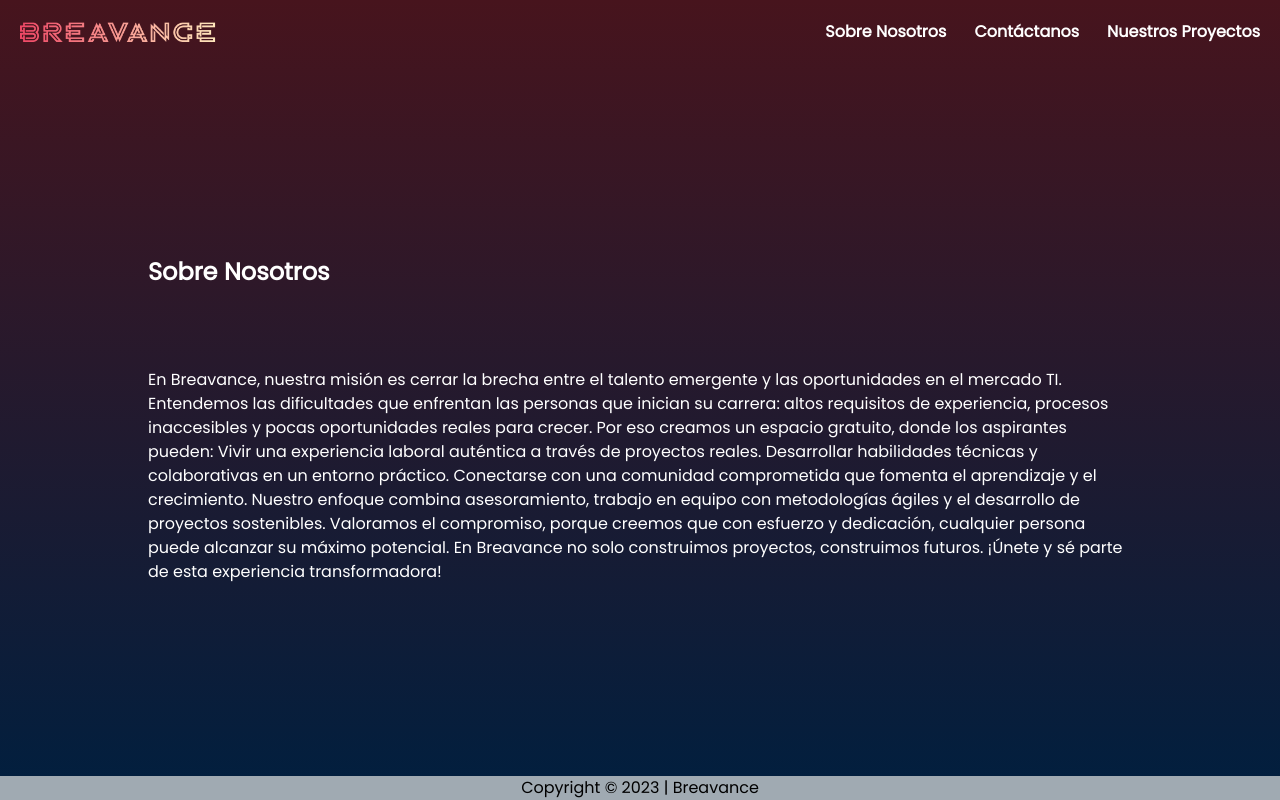
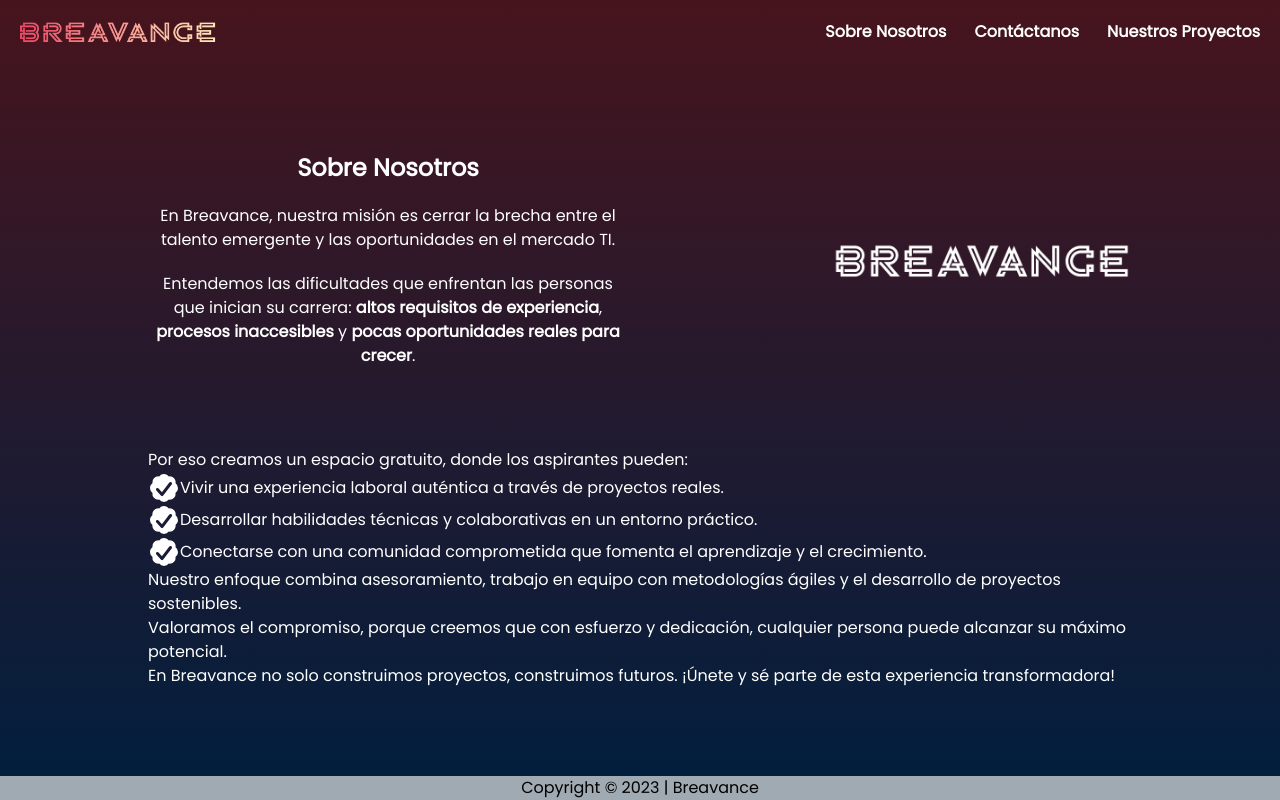
Before and after one commit to Breavance/Breavance, a Next.js app: page /sobre-nosotros in a window 1280 px wide. Built offline with nearby package versions, Linux system fonts and the light colour scheme.

Commit message:
style some items in sobre nosotros

```diff
--- a/app/sobre-nosotros/page.tsx
+++ b/app/sobre-nosotros/page.tsx
@@ -3,7 +3,6 @@
 export default function HomeSobreNosotros() {
   return (
     <div>
-      <h2 className="text-2xl font-bold pb-20">Sobre Nosotros</h2>
       <SobreNosotros />
     </div>
   );
--- a/components/Slides.tsx
+++ b/components/Slides.tsx
@@ -3,7 +3,7 @@
 export default function Slides() {
   return (
     <div>
-      <div className="md:flex pb-20 justify-between items-center md:flex-row-reverse">
+      <div className="md:flex pb-20 md:justify-between md:items-center md:flex-row-reverse">
         <Image
           alt="creatividad"
           src={"/Creatividad.png"}
@@ -23,7 +23,7 @@
         </div>
       </div>
 
-      <div className="md:flex pb-20 justify-between items-center">
+      <div className="md:flex pb-20 md:justify-between md:items-center">
         <Image
           alt="trabajo en equipo"
           src={"/Trabajo-en-Equipo.png"}
@@ -44,7 +44,7 @@
         </div>
       </div>
 
-      <div className="md:flex pb-20 justify-between md:flex-row-reverse">
+      <div className="md:flex pb-20 md:justify-between md:flex-row-reverse">
         <Image
           alt="innovación"
           src={"/Innovacion.png"}
--- a/components/SobreNosotros.tsx
+++ b/components/SobreNosotros.tsx
@@ -1,22 +1,76 @@
+import { CheckBadgeIcon } from "@heroicons/react/16/solid";
+import Image from "next/image";
+
 export default function SobreNosotros() {
   return (
-    <div>
-      <p>
-        En Breavance, nuestra misión es cerrar la brecha entre el talento
-        emergente y las oportunidades en el mercado TI. Entendemos las
-        dificultades que enfrentan las personas que inician su carrera: altos
-        requisitos de experiencia, procesos inaccesibles y pocas oportunidades
-        reales para crecer. Por eso creamos un espacio gratuito, donde los
-        aspirantes pueden: Vivir una experiencia laboral auténtica a través de
-        proyectos reales. Desarrollar habilidades técnicas y colaborativas en un
-        entorno práctico. Conectarse con una comunidad comprometida que fomenta
-        el aprendizaje y el crecimiento. Nuestro enfoque combina asesoramiento,
-        trabajo en equipo con metodologías ágiles y el desarrollo de proyectos
-        sostenibles. Valoramos el compromiso, porque creemos que con esfuerzo y
-        dedicación, cualquier persona puede alcanzar su máximo potencial. En
-        Breavance no solo construimos proyectos, construimos futuros. ¡Únete y
-        sé parte de esta experiencia transformadora!
-      </p>
+    <div className="text-center">
+      <div className="md:flex md:justify-between md:items-center md:flex-row-reverse pb-20">
+        <Image
+          alt="Logo en blanco"
+          src={"/nombre-blanco.png"}
+          width={300}
+          height={300}
+          className="mx-auto md:mx-0"
+        />
+        <div className="md:max-w-[340px] lg:max-w-[480px] pt-5 md:pt-0">
+          <h2 className="text-2xl font-bold pb-5">Sobre Nosotros</h2>
+          <p className="pb-5">
+            En Breavance, nuestra misión es cerrar la brecha entre el talento
+            emergente y las oportunidades en el mercado TI.
+          </p>
+          <p>
+            Entendemos las dificultades que enfrentan las personas que inician
+            su carrera:{" "}
+            <span className="font-semibold">
+              altos requisitos de experiencia
+            </span>
+            {""}, <span className="font-semibold">procesos inaccesibles</span> y{" "}
+            <span className="font-semibold">
+              pocas oportunidades reales para crecer
+            </span>
+            {""}.
+          </p>
+        </div>
+      </div>
+      <div className="text-left">
+        <p>Por eso creamos un espacio gratuito, donde los aspirantes pueden:</p>
+        <div className="flex">
+          <CheckBadgeIcon className="text-white w-8" />
+          <p className="content-center">
+            Vivir una experiencia laboral auténtica a través de proyectos
+            reales.
+          </p>
+        </div>
+        <div className="flex">
+          <CheckBadgeIcon className="text-white w-8" />
+          <p className="content-center">
+            Desarrollar habilidades técnicas y colaborativas en un entorno
+            práctico.
+          </p>
+        </div>
+        <div className="flex">
+          <CheckBadgeIcon className="text-white w-8" />
+          <p className="content-center">
+            Conectarse con una comunidad comprometida que fomenta el aprendizaje
+            y el crecimiento.
+          </p>
+        </div>
+      </div>
+      <div className="text-left">
+        <p>
+          Nuestro enfoque combina asesoramiento, trabajo en equipo con
+          metodologías ágiles y el desarrollo de proyectos sostenibles.
+        </p>
+        <p>
+          Valoramos el compromiso, porque creemos que con esfuerzo y dedicación,
+          cualquier persona puede alcanzar su máximo potencial.
+        </p>
+
+        <p>
+          En Breavance no solo construimos proyectos, construimos futuros.
+          ¡Únete y sé parte de esta experiencia transformadora!
+        </p>
+      </div>
     </div>
   );
 }
```
Also changed, not shown: public/nombre-blanco.png (added).
